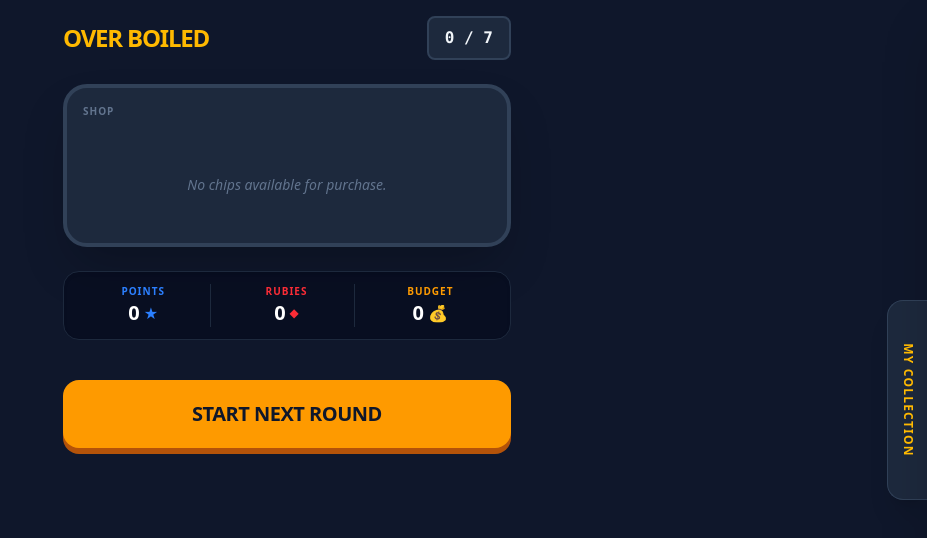
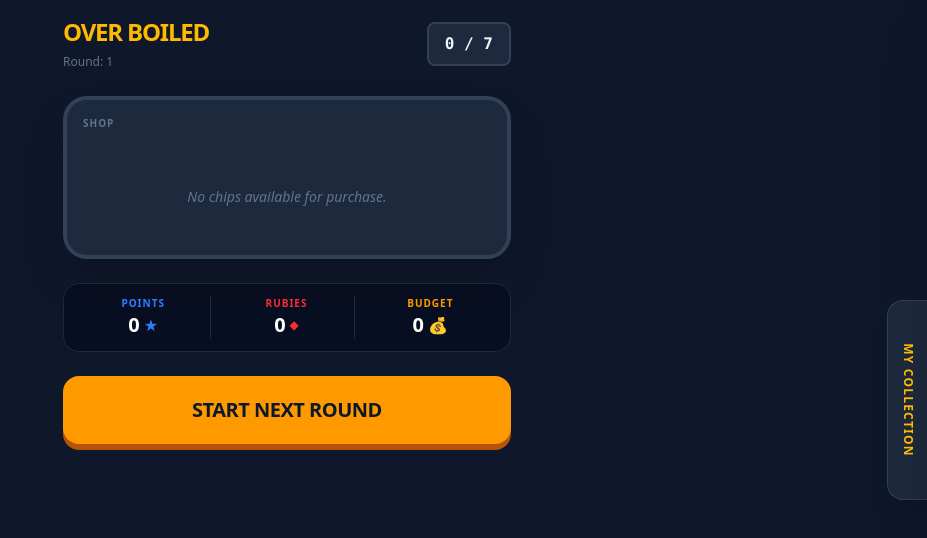
Before and after one commit to johannesschweig/over-boiled, a Vue app: page / in a window 1280 px wide. Both pictures are taken after a click on the button "STOP & COLLECT". Shown: the top 538 px of the page, without its empty margins (353-1280 px from the left). Built offline with nearby package versions, Linux system fonts and the light colour scheme.

Commit message:
button to trade 2 rubies for 1 start

```diff
--- a/src/App.vue
+++ b/src/App.vue
@@ -27,6 +27,7 @@ onMounted(() => {
       <header class="flex justify-between items-center">
         <div>
           <h1 class="text-2xl font-black text-amber-400 uppercase tracking-tighter">Over Boiled</h1>
+          <span class="text-xs text-slate-500">Round: {{ store.round }}</span>
         </div>
 
         <div :class="[
@@ -45,26 +46,32 @@ onMounted(() => {
 
       <StatStash v-if="store.hasCollected" />
 
-      <footer class="pt-4">
-        <div v-if="!store.hasCollected" class="flex flex-col gap-3">
-          <button @click="store.drawChip" :disabled="store.isExploded"
+      <footer>
+        <div class="flex flex-col gap-3">
+          <button v-if="!store.hasCollected" @click="store.drawChip" :disabled="store.isExploded"
             class="w-full py-5 rounded-2xl bg-blue-600 font-black text-xl shadow-[0_6px_0_0_#1e40af] active:translate-y-1 active:shadow-none disabled:bg-slate-700 disabled:text-slate-500 disabled:shadow-none transition-all">
             {{ store.isExploded ? 'BOOM!' : 'DRAW CHIP' }}
           </button>
 
-          <button @click="store.collectRewards"
+          <button v-if="!store.hasCollected" @click="store.collectRewards"
             class="w-full py-3 bg-emerald-600 hover:bg-emerald-500 rounded-xl font-bold uppercase tracking-widest transition-colors shadow-lg">
             Stop & Collect
           </button>
+
+          <button v-if="store.rubies >= 2 && store.hasCollected" @click="store.spendRubyForMove"
+            :disabled="store.rubies < 2"
+            class="w-full px-2 py-3 bg-red-600 text-slate-100 rounded-xl font-bold text-base shadow-[0_3px_0_0_#b91c1c] active:translate-y-1 active:shadow-none disabled:bg-slate-700 disabled:text-slate-500 disabled:shadow-none transition-all uppercase tracking-tight">
+            Spend 2 Rubies for +1 Move
+          </button>
+
+          <button v-if="store.hasCollected" @click="store.startNextRound"
+            class="w-full py-5 bg-amber-500 text-slate-900 rounded-2xl font-black text-xl shadow-[0_6px_0_0_#b45309] active:translate-y-1 active:shadow-none transition-all uppercase tracking-tight">
+            Start Next Round
+          </button>
         </div>
-
-        <button v-else @click="store.startNextRound"
-          class="w-full py-5 bg-amber-500 text-slate-900 rounded-2xl font-black text-xl shadow-[0_6px_0_0_#b45309] active:translate-y-1 active:shadow-none transition-all uppercase tracking-tight">
-          Start Next Round
-        </button>
       </footer>
     </div>
-    <BlueModal v-if="store.draftOptions.length > 0"/>
+    <BlueModal v-if="store.draftOptions.length > 0" />
 
     <ExplosionOverlay v-if="store.isExploded && !store.hasCollected" @reset="store.collectRewards" />
   </div>
--- a/src/components/ScoreTrack.vue
+++ b/src/components/ScoreTrack.vue
@@ -26,7 +26,7 @@ watch(() => store.currentFieldIndex, async () => {
 
     <div ref="scrollContainer" class="flex gap-2 overflow-x-auto px-1 py-2 no-scrollbar snap-x">
       <div v-for="(data, index) in TRACK_DATA" :key="index" :data-field="index" :class="[
-        'relative flex-shrink-0 w-12 h-18 rounded-2xl border-2 transition-all duration-500 snap-center flex flex-col items-center justify-between py-3',
+        'relative shrink-0 w-12 h-18 rounded-2xl border-2 transition-all duration-500 snap-center flex flex-col items-center justify-between py-3',
         index === store.currentFieldIndex
           ? 'bg-amber-500 border-white scale-110 z-10 shadow-[0_0_20px_rgba(251,191,36,0.4)]'
           : index < store.currentFieldIndex
--- a/src/components/StatStash.vue
+++ b/src/components/StatStash.vue
@@ -19,6 +19,7 @@ const store = useGameStore()
         <span class="text-xl font-black text-white">{{ store.rubies }}</span>
         <span class="text-red-500 text-xs">◆</span>
       </div>
+
     </div>
 
     <div class="flex flex-col items-center justify-center">
--- a/src/store/gameStore.ts
+++ b/src/store/gameStore.ts
@@ -177,6 +177,15 @@ export const useGameStore = defineStore('game', () => {
     totalVictoryPoints.value += victoryPoints
     rubies.value += rub
     hasCollected.value = true
+
+  }
+
+  function spendRubyForMove() {
+    // move start automatically if enough rubies
+    if (rubies.value >= 2) {
+      rubies.value -= 2
+      startPosition.value += 1
+    }
   }
 
   function buyChip(color: ChipColor, value: number) {
@@ -217,6 +226,6 @@ export const useGameStore = defineStore('game', () => {
   return {
     round, bag, pot, totalVictoryPoints, rubies, currentBuyingPower, hasCollected,
     whiteSum, currentFieldIndex, isExploded, masterInventory, draftOptions,
-    initBag, drawChip, collectRewards, buyChip, startNextRound, selectBlueOption
+    initBag, drawChip, collectRewards, buyChip, startNextRound, selectBlueOption, spendRubyForMove
   }
 })
```
